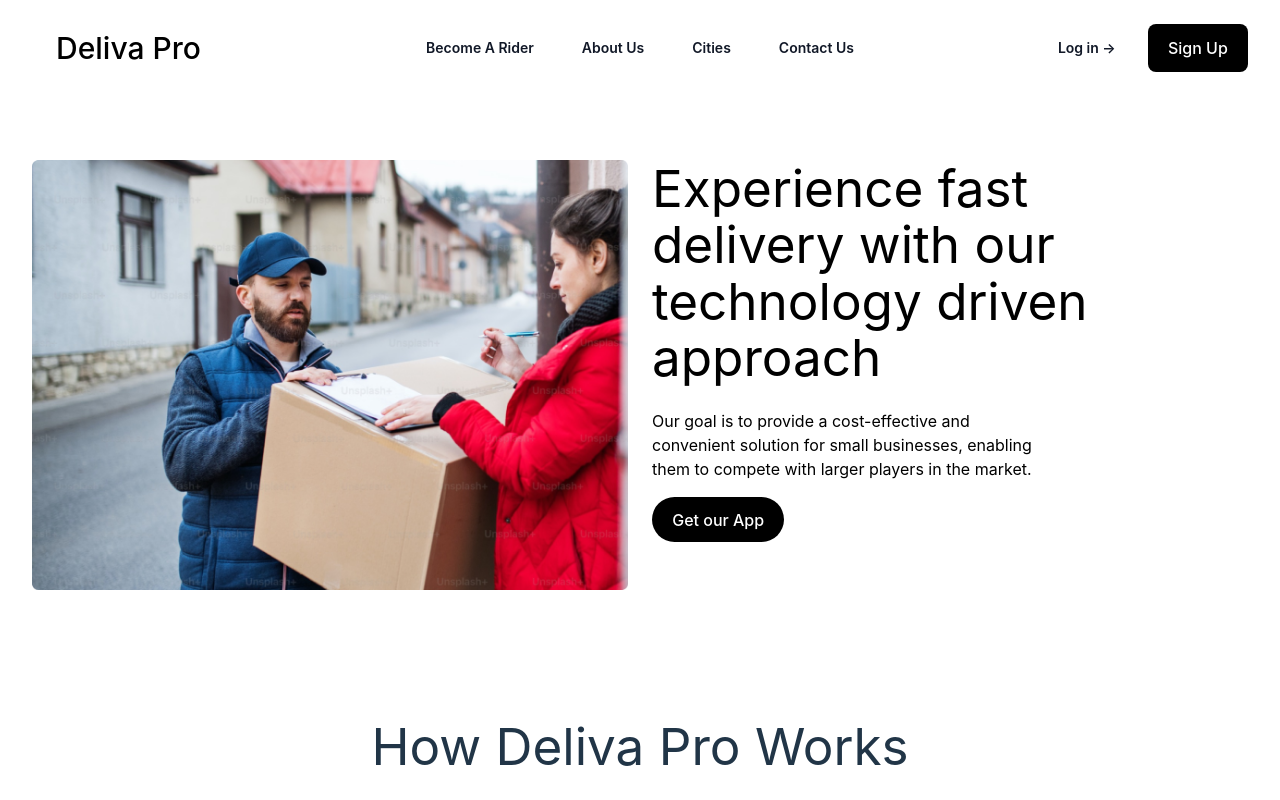
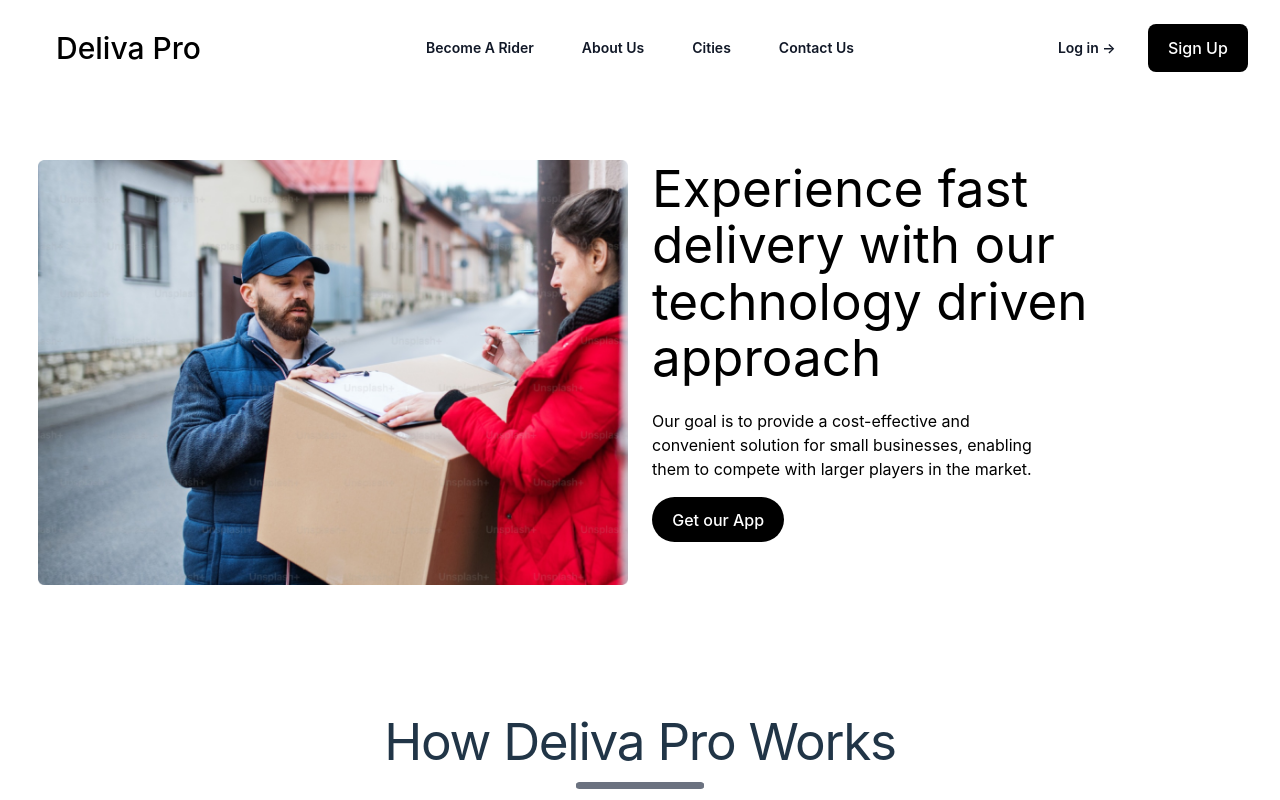
Before and after one commit to JesusOfLagos/Deliva-Frontend, a React (Vite) app in the folder Deliva/: page / in a window 1280 px wide. Shown: the top 800 px of the page. Built offline with nearby package versions, Linux system fonts and the light colour scheme.

Commit message:
Started HowDeliva

```diff
--- a/Deliva/src/components/LandingPage/howDeliva.jsx
+++ b/Deliva/src/components/LandingPage/howDeliva.jsx
@@ -7,15 +7,17 @@
     return (
         <div  className="flex flex-col mt-32 mb-32 space-y-12">
             <div>
-                <h1>How Deliva Pro Works</h1>
-                <div className="line"></div>
+                <h1 className="tracking-tight pb-3">How Deliva Pro Works</h1>
+                <div className="flex justify-center">
+                    <div class="border-t line w-32 border-[6px] solid-3 rounded-full  border-gray-500 relative w-16"></div>
+                </div>
             </div>
             <div>
                 <img src={Maps} alt="Maps" />
             </div>
             <div>
                 <p>
-                    Deliva Pro presents an opportunity to level the playing field and provide affordable and efficient delivery services for all businesses, regardless of their size. By utilizing technology, we can offer savings on multiple fronts. Additionally, we can optimize routes using business intelligence, reducing delivery time and costs. Through Deliva Pro, small businesses can benefit from reduced delivery expenses and compete on an equal footing with larger players in the market.
+                    Deliva Pro presents an opportunity to level the playing field and provide <br /> affordable and efficient delivery services for all businesses, regardless of their <br /> size. By utilizing technology, we can offer savings on multiple fronts. <br /> Additionally, we can optimize routes using business intelligence, reducing <br /> delivery time and costs. Through Deliva Pro, small businesses can benefit from <br /> reduced delivery expenses and compete on an equal footing with larger <br /> players in the market.
                 </p>
             </div>
         </div>
```
